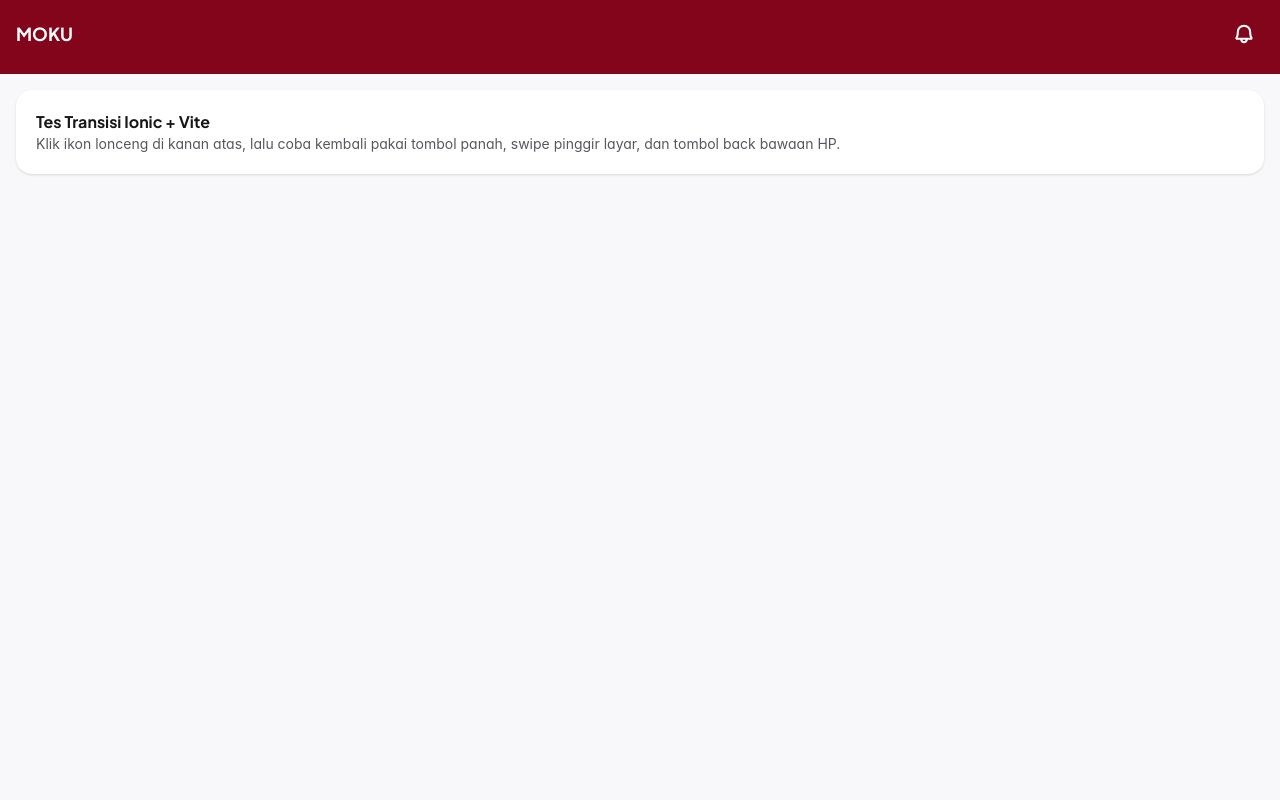
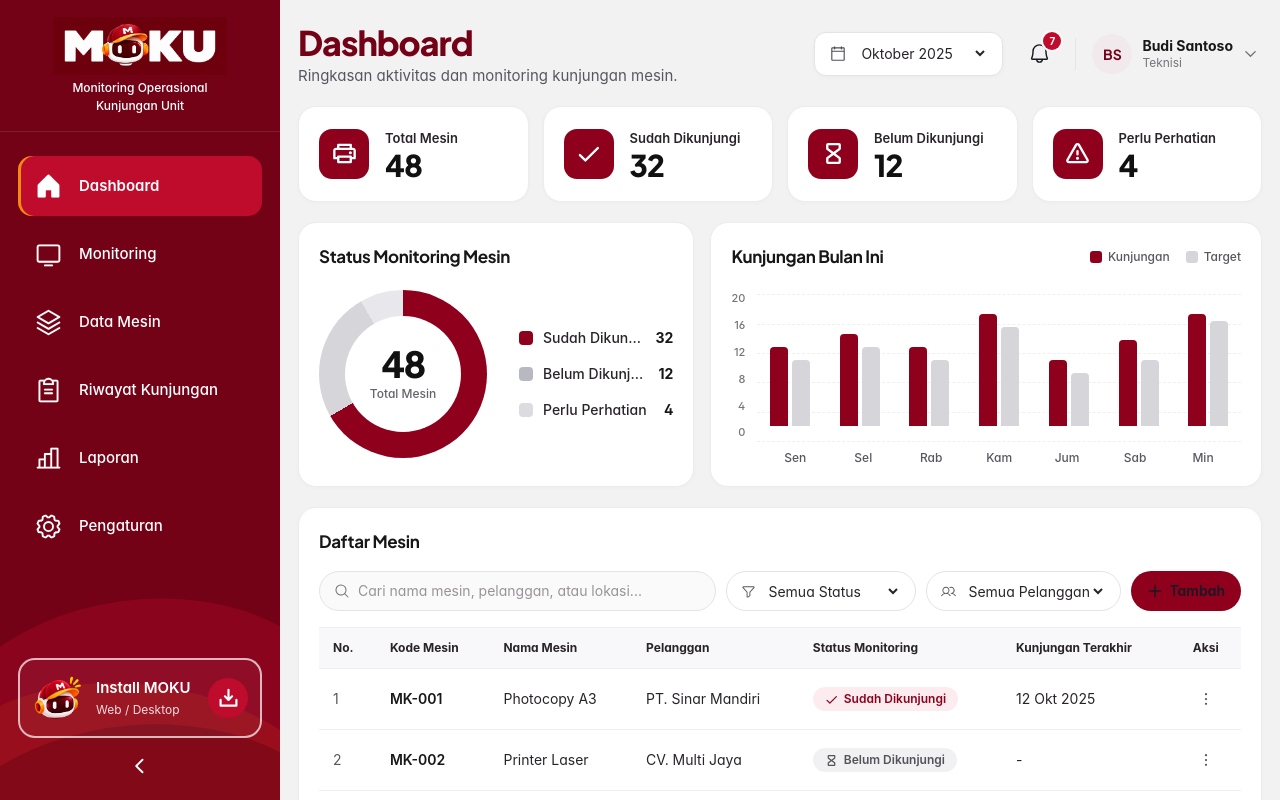
Before and after one commit to irwanfuzi/Moku-app, a React (Vite) app: page / in a window 1280 px wide. Built offline with nearby package versions, Linux system fonts and the light colour scheme.

Commit message:
Refactor App component and update routes

```diff
--- a/src/App.tsx
+++ b/src/App.tsx
@@ -1,4 +1,3 @@
-import type { CSSProperties } from "react";
 import { Route } from "react-router-dom";
 import {
   IonApp,
@@ -8,13 +7,15 @@ import {
   createAnimation,
   isPlatform,
   setupIonicReact,
-  useIonRouter,
 } from "@ionic/react";
 import { IonReactRouter } from "@ionic/react-router";
-import { ArrowLeft, Bell } from "@phosphor-icons/react";
+
+import AppShell from "@/components/layout/app-shell";
+import DashboardPage from "@/pages/DashboardPage";
+import NotificationsPage from "@/pages/NotificationsPage";
 
 const seamlessSlideAnimation = (_baseEl: HTMLElement, opts?: any) => {
-  const duration = 550;
+  const duration = 400;
   const easing = "cubic-bezier(0.22, 1, 0.36, 1)";
   const enteringEl = opts?.enteringEl as HTMLElement | undefined;
   const leavingEl = opts?.leavingEl as HTMLElement | undefined;
@@ -55,72 +56,25 @@ setupIonicReact({
   navAnimation: seamlessSlideAnimation,
 });
 
-const contentStyle = {
-  "--background": "#F8F8FA",
-} as CSSProperties;
-
-function DashboardDemo() {
-  const router = useIonRouter();
-
+function DashboardRoute() {
   return (
     <IonPage>
-      <IonContent fullscreen style={contentStyle}>
-        <header className="flex items-center justify-between bg-[#83051C] px-4 pb-5 pt-[calc(env(safe-area-inset-top)+14px)] text-white">
-          <h1 className="font-display text-lg font-bold">MOKU</h1>
-          <button
-            type="button"
-            onClick={() => router.push("/notifications", "forward", "push")}
-            className="flex h-10 w-10 items-center justify-center rounded-full active:bg-white/15"
-            aria-label="Notifikasi"
-          >
-            <Bell size={22} weight="bold" />
-          </button>
-        </header>
-
-        <div className="p-4">
-          <div className="rounded-2xl bg-white p-5 shadow-sm">
-            <p className="font-display text-base font-bold text-[#171717]">
-              Tes Transisi Ionic + Vite
-            </p>
-            <p className="mt-1 text-sm text-[#5A555F]">
-              Klik ikon lonceng di kanan atas, lalu coba kembali pakai tombol
-              panah, swipe pinggir layar, dan tombol back bawaan HP.
-            </p>
-          </div>
-        </div>
+      <IonContent fullscreen>
+        <AppShell>
+          <DashboardPage />
+        </AppShell>
       </IonContent>
     </IonPage>
   );
 }
 
-function NotificationsDemo() {
-  const router = useIonRouter();
-
+function NotificationsRoute() {
   return (
     <IonPage>
-      <IonContent fullscreen style={contentStyle}>
-        <header className="flex items-center gap-3 bg-[#83051C] px-4 pb-5 pt-[calc(env(safe-area-inset-top)+14px)] text-white">
-          <button
-            type="button"
-            onClick={() => router.goBack()}
-            className="flex h-9 w-9 items-center justify-center rounded-full active:bg-white/15"
-            aria-label="Kembali"
-          >
-            <ArrowLeft size={22} weight="bold" />
-          </button>
-          <h1 className="font-display text-lg font-bold">Notifikasi</h1>
-        </header>
-
-        <div className="space-y-3 p-4">
-          <div className="rounded-2xl bg-[#FBECEF] p-4">
-            <p className="font-display text-sm font-bold text-[#171717]">
-              Kunjungan Selesai Dicatat
-            </p>
-            <p className="mt-1 text-xs text-[#3F3A42]">
-              Preventive Maintenance unit telah berhasil dicatat.
-            </p>
-          </div>
-        </div>
+      <IonContent fullscreen>
+        <AppShell>
+          <NotificationsPage />
+        </AppShell>
       </IonContent>
     </IonPage>
   );
@@ -131,8 +85,9 @@ export default function App() {
     <IonApp>
       <IonReactRouter>
         <IonRouterOutlet animated={true}>
-          <Route exact path="/" component={DashboardDemo} />
-          <Route exact path="/notifications" component={NotificationsDemo} />
+          <Route exact path="/" component={DashboardRoute} />
+          <Route exact path="/dashboard" component={DashboardRoute} />
+          <Route exact path="/notifications" component={NotificationsRoute} />
         </IonRouterOutlet>
       </IonReactRouter>
     </IonApp>
```
